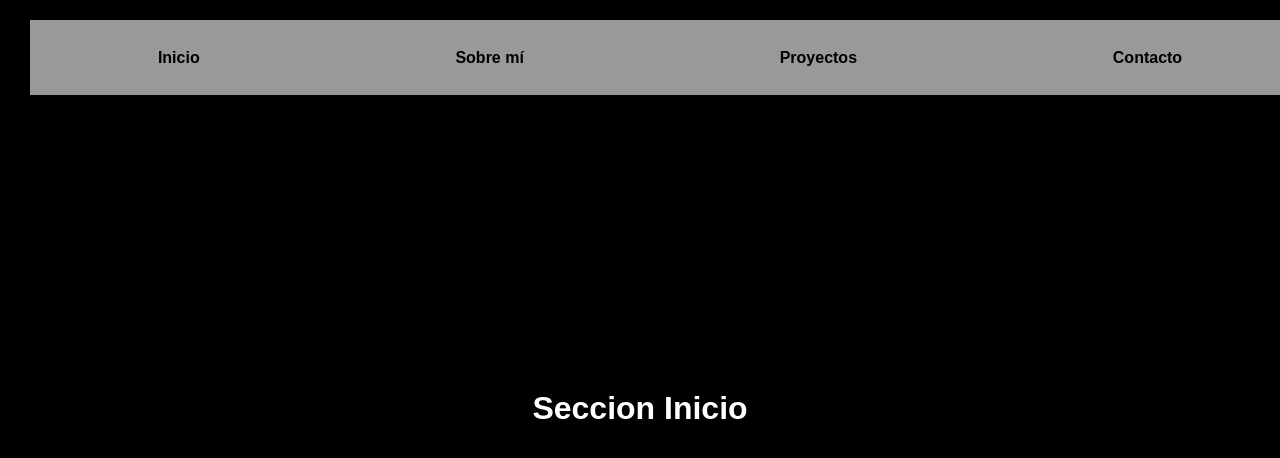
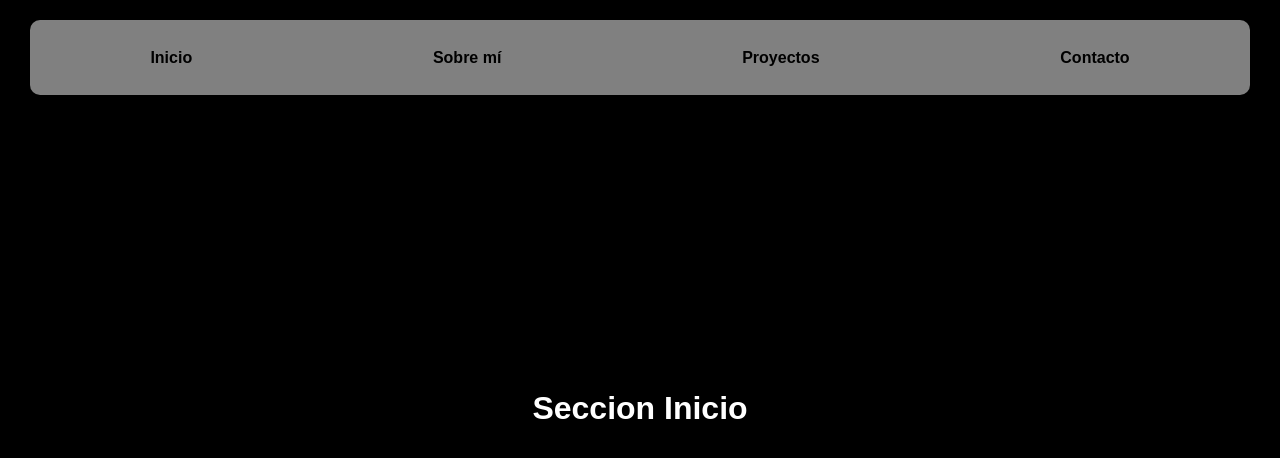
Before and after one commit to El-Merch/Portafolio_Merchand, a React (Vite) app in the folder frontend/: page / in a window 1280 px wide. Shown: the top 458 px of the page. Built offline with nearby package versions, Linux system fonts and the light colour scheme.

Commit message:
NEW - NAVBAR MOD

```diff
--- a/frontend/src/CSS/navbar.css
+++ b/frontend/src/CSS/navbar.css
@@ -2,9 +2,9 @@
   position: fixed;
   top: 20px;
   left: 0;
-  width: 100%;
+  width: calc(100% - 60px); /* Reduce el ancho para dejar espacio en ambos lados */
   height: 75px;
-  background: rgba(255, 255, 255, 0.6);
+  background: rgba(255, 255, 255, 0.5);
   backdrop-filter: blur(10px);
   display: flex;
   align-items: center;
@@ -12,6 +12,7 @@
   box-shadow: 0 4px 10px rgba(0, 0, 0, 0.1);
   z-index: 1000;
   margin: 0px 30px;
+  border-radius: 10px;
 }
 
 #header .nav-links {
@@ -19,7 +20,6 @@
   flex-grow: 1; /* Los enlaces ocupan todo el espacio disponible */
   height: 100%; /* Los enlaces abarcan toda la altura del header */
 }
-
 
 #header .nav-links a {
   display: flex;
```
